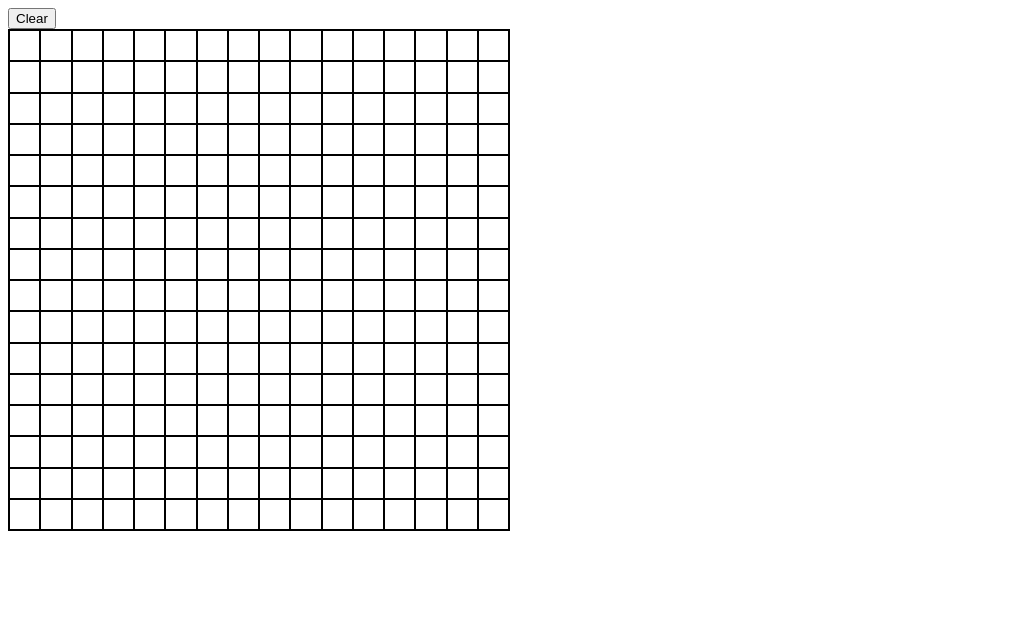
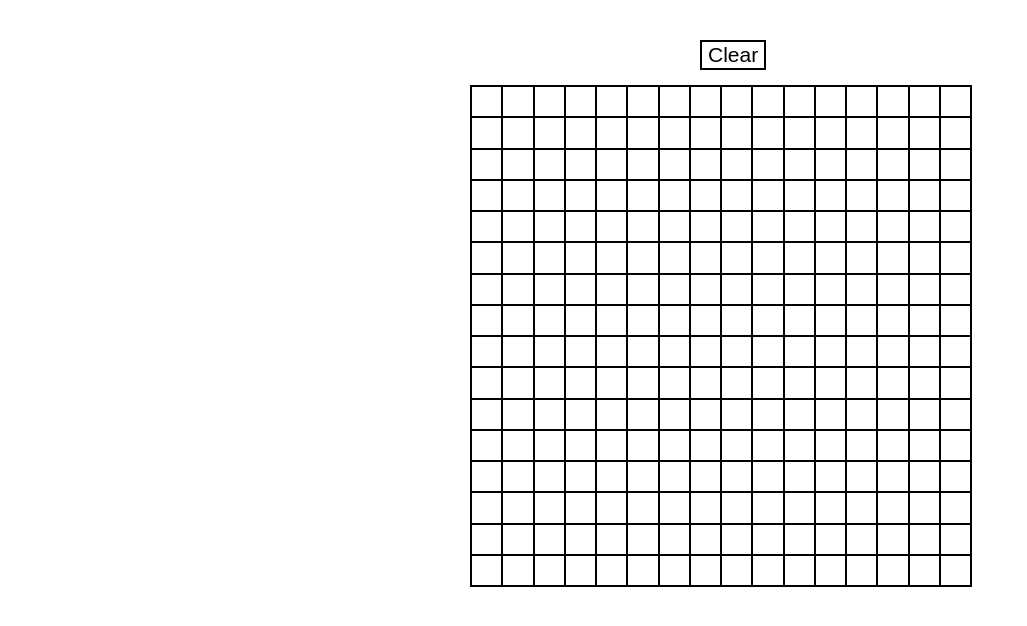
Before and after one commit to nekopolyz/etch-sketch-22, a plain HTML site: page index.html in a window 1280 px wide. Shown: the whole page, without its empty margins (0-1027 px from the left). Drawn offline with Linux system fonts and the light colour scheme.

Commit message:
add css to button and center body

```diff
--- a/main.js
+++ b/main.js
@@ -35,15 +35,15 @@ function hover() {
 }
 
 
-// clear hover effect
+// clear hover effect and send prompt for grid size
 
 function clear() {
     let clear = document.querySelector('.clear')
 
 
     clear.addEventListener('click', () => {
-
-        container.textContent = ("")
+        //clear grid container and while loop to send prompt if out of range
+        container.textContent = ""
         let size = prompt("Enter Grid size (Maximum 100)")
         while (size < 1 || size > 100) {
             size = prompt("Out of Range, Maximum 100")
@@ -56,7 +56,6 @@ function clear() {
     });
 
 
-
 }
 
 clear()
--- a/style.css
+++ b/style.css
@@ -1,10 +1,30 @@
+html, body {
+    margin: 0;
+    padding: 0;
+}
 
+button{
+    margin-left:700px;
+    margin-top: 40px;
+    font-size: 21px;
+    border: 2px solid black;
+    background-color: white;
+    color: black;
+    transition-duration: 0.4s;
+}
+
+button:hover {
+    background-color: grey;
+    color: white;
+  }
 
 .container{
     display: grid;
     width: 500px;
     height: 500px;
     border: 1px solid black;
+    margin-left: 470px;
+    margin-top: 15px;
 
 }
 
```
Also changed, not shown: index.html (+2 -1 lines).
